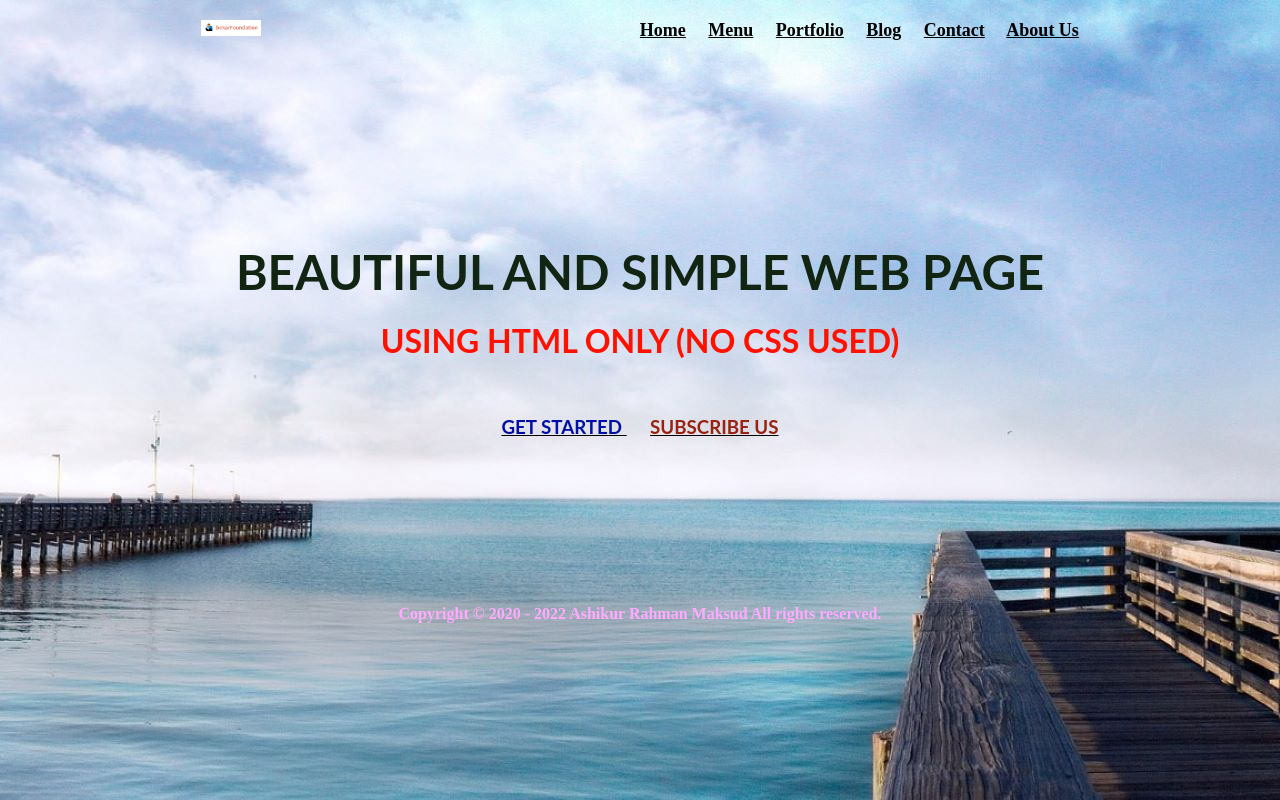
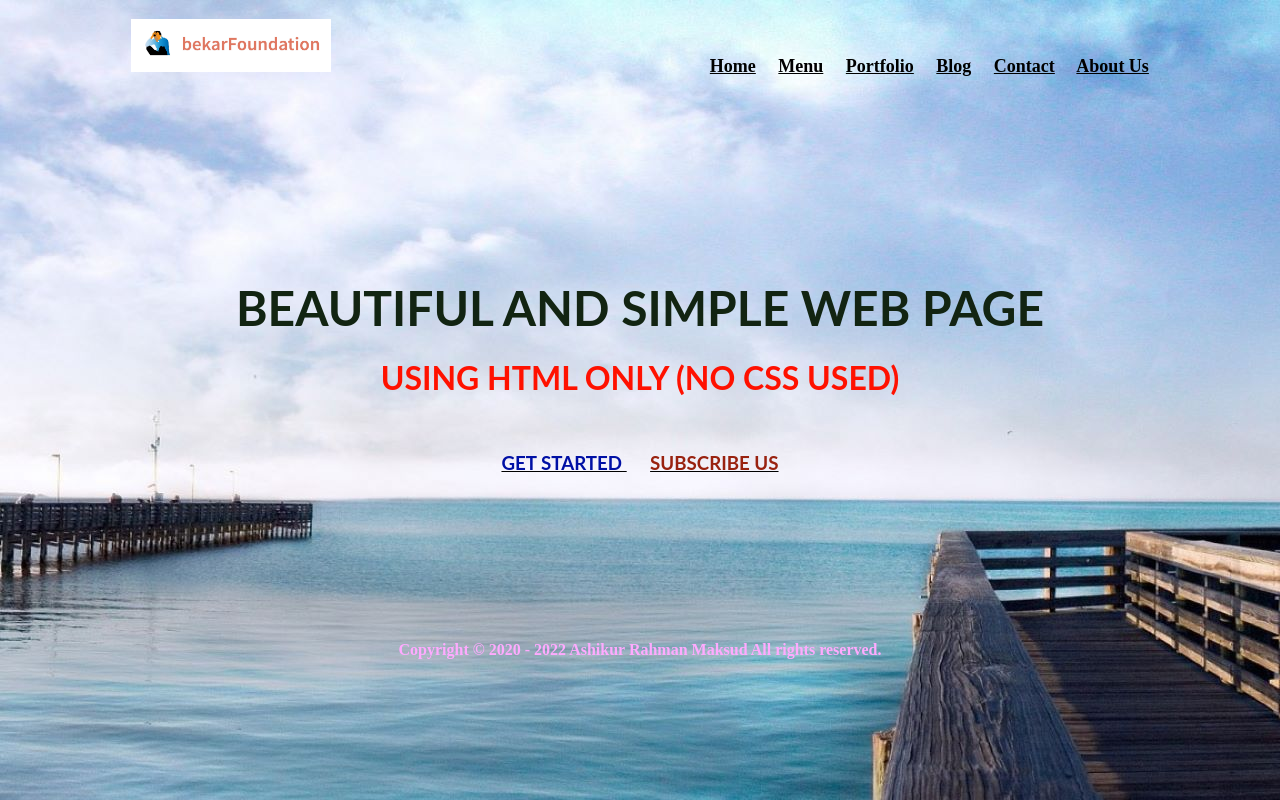
Before and after one commit to ashik060/only-html-simple-project, a plain HTML site: page index.html in a window 1280 px wide. Drawn offline with Linux system fonts and the light colour scheme.

Commit message:
Fourth Commit with a little change

```diff
--- a/index.html
+++ b/index.html
@@ -10,7 +10,7 @@
 
 		<header>
 			<h3 align="center">
-				<img src="images/bf_logo2.jpg" width="60px" alt="Logo Images not Found">
+				<img src="images/bf_logo2.jpg" width="200px" alt="Logo Images not Found" title="Logo images of bekarFoundation">
 				&nbsp;&nbsp;&nbsp;&nbsp;&nbsp;&nbsp;&nbsp;&nbsp;&nbsp;&nbsp;&nbsp;&nbsp;&nbsp;&nbsp;&nbsp;&nbsp;&nbsp;&nbsp;&nbsp;
 				&nbsp;&nbsp;&nbsp;&nbsp;&nbsp;&nbsp;&nbsp;&nbsp;&nbsp;&nbsp;&nbsp;&nbsp;&nbsp;&nbsp;&nbsp;&nbsp;&nbsp;&nbsp;&nbsp;
 				&nbsp;&nbsp;&nbsp;&nbsp;&nbsp;&nbsp;&nbsp;&nbsp;&nbsp;&nbsp;&nbsp;&nbsp;&nbsp;&nbsp;&nbsp;&nbsp;&nbsp;&nbsp;&nbsp;
```
